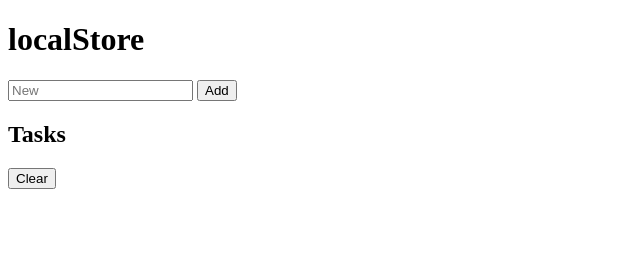
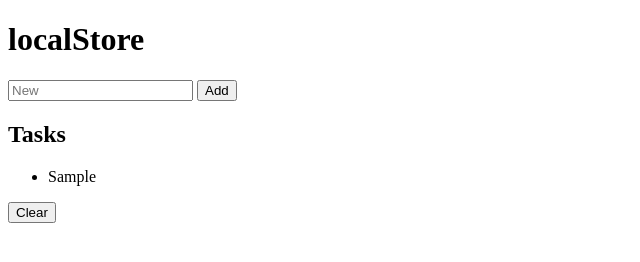
Before and after one commit to jasterix/localStore, a plain HTML site: page index.html in a window 1280 px wide. Both pictures are taken after typing "Sample" into the empty fields and a click on the input "Add". Shown: the whole page, without its empty margins (0-640 px from the left). Drawn offline with Linux system fonts and the light colour scheme.

Commit message:
add item to list

```diff
--- a/index.html
+++ b/index.html
@@ -13,7 +13,7 @@
       <input type="submit" value="Add" />
     </form>
     <h2>Tasks</h2>
-    <ul></ul>
+    <ul id="items"></ul>
     <button>Clear</button>
     <script src="index.js"></script>
   </body>
--- a/index.js
+++ b/index.js
@@ -7,13 +7,24 @@
 
 const form = document.querySelector("form");
 const input = document.getElementById("item");
+const ul = document.querySelector("ul");
 
 let store = [];
+
+const addItem = text => {
+  console.log(text);
+  let newItem = document.createElement("li");
+  newItem.innerText = text;
+  console.log(ul);
+  ul.appendChild(newItem);
+};
+
+// form events
 form.addEventListener("submit", event => {
   event.preventDefault();
   store.push(input.value);
-  console.log(store, input);
+  console.log(input.value);
+  addItem(input.value);
   input.value = "";
 });
-
 // Test localStorage
```
